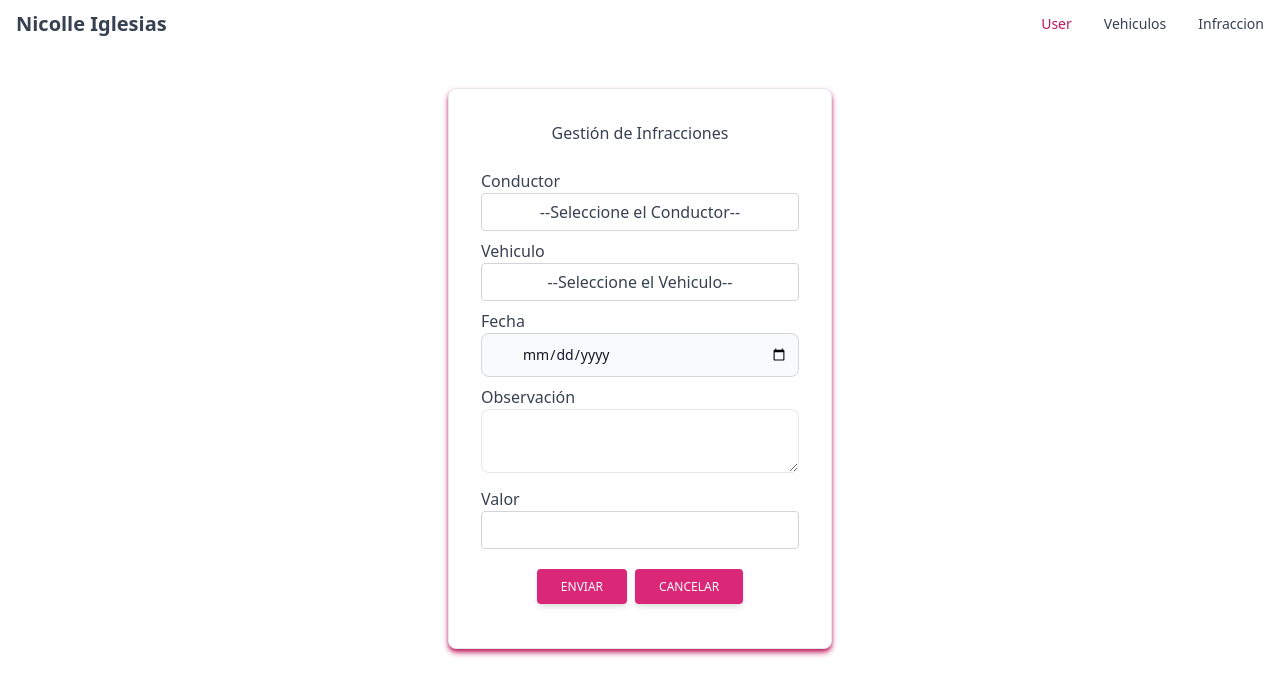
After one commit to Nicoligle26/transporcar, a Django app: page /infracciones/ in a window 1280 px wide. The commit adds this page. Shown: the top 696 px of the page. Run offline with Django 4.2, Linux system fonts and the light colour scheme; data that the repository does not hold is empty; some libraries are stand-ins or nearby versions.

Commit message:
Creaccion de infraccion

```diff
--- a/templates/index.html
+++ b/templates/index.html
@@ -15,19 +15,24 @@
     <div class="container flex flex-wrap justify-between items-center mx-auto">
       <a href="" class="flex items-center">
         <span
-          class="self-center text-xl font-semibold whitespace-nowrap dark:text-white text-gray-700 md:hover:text-blue-700">Nicolle
+          class="self-center text-xl font-semibold whitespace-nowrap dark:text-white text-gray-700 md:hover:text-pink-700">Nicolle
           Iglesias</span>
       </a>
       <div class="hidden justify-between items-center w-full md:flex md:w-auto md:order-1" id="mobile-menu-3">
         <ul class="flex flex-col mt-4 md:flex-row md:space-x-8 md:mt-0 md:text-sm md:font-medium">
           <li>
             <a href="/"
-              class="block py-2 pr-4 pl-3 text-white bg-blue-700 rounded md:bg-transparent md:text-blue-700 md:p-0 dark:text-white"
+              class="block py-2 pr-4 pl-3 text-white bg-pink-700 rounded md:bg-transparent md:text-pink-700 md:p-0 dark:text-white"
               aria-current="page">User</a>
           </li>
           <li>
             <a href="/vehiculos"
-              class="block py-2 pr-4 pl-3 text-gray-700 border-b border-gray-100 hover:bg-gray-50 md:hover:bg-transparent md:border-0 md:hover:text-blue-700 md:p-0 md:dark:hover:text-blue dark:text-gray-400 dark:hover:bg-gray-700 dark:hover:text-white md:dark:hover:bg-transparent dark:border-gray-700">Vehiculos</a>
+              class="block py-2 pr-4 pl-3 text-gray-700 border-b border-gray-100 hover:bg-gray-50 md:hover:bg-transparent md:border-0 md:hover:text-pink-700 md:p-0 md:dark:hover:text-pink dark:text-gray-400 dark:hover:bg-gray-700 dark:hover:text-white md:dark:hover:bg-transparent dark:border-gray-700">Vehiculos</a>
+          </li>
+
+          <li>
+            <a href="/infracciones"
+              class="block py-2 pr-4 pl-3 text-gray-700 border-b border-gray-100 hover:bg-gray-50 md:hover:bg-transparent md:border-0 md:hover:text-pink-700 md:p-0 md:dark:hover:text-pink dark:text-gray-400 dark:hover:bg-gray-700 dark:hover:text-white md:dark:hover:bg-transparent dark:border-gray-700">Infraccion</a>
           </li>
         </ul>
       </div>
--- a/templates/listado_vehiculo.html
+++ b/templates/listado_vehiculo.html
@@ -1,6 +1,7 @@
 {% extends 'index.html' %}
 {% block content %}
-<div class="relative overflow-x-auto shadow-md sm:rounded-lg mx-8 mt-8 shadow-blue-700">
+
+<div class="relative overflow-x-auto shadow-md sm:rounded-lg mx-8 mt-8 shadow-pink-700">
     <table class="w-full text-sm text-left text-gray-500 dark:text-gray-400">
         <thead class="text-xs text-gray-700 uppercase bg-gray-50 dark:bg-gray-700 dark:text-gray-400">
             <tr>
--- /dev/null
+++ b/templates/registrar_infraccion.html
@@ -0,0 +1,71 @@
+{% extends 'index.html' %}
+{% block content %}
+
+<div
+    class="p-4 max-w-sm bg-white rounded-lg border border-gray-200 shadow-md sm:p-6 lg:p-8 dark:bg-gray-800 dark:border-gray-700 m-auto mt-10 shadow-pink-700">
+    <h1 class="mb-3 text-gray-700 text-center dark:text-white">Gestión de Infracciones</h1>
+    <form class="space-y-6" action="/infracciones/" method="POST">
+        {% csrf_token %}
+        <div class="flex justify-center">
+            <div class="mb-3 xl:w-96">
+                <label class="mb-3 text-gray-700 text-center dark:text-white" for="conductor">Conductor</label>
+                <select
+                    class="form-select appearance-none block w-full px-3 py-1.5 text-base font-normal text-gray-700 bg-white bg-clip-padding bg-no-repeat border border-solid border-gray-300 rounded transition ease-in-out m-0 focus:text-gray-700 focus:bg-white focus:border-pink-600 focus:outline-none mb-2"
+                    aria-label="Default select example" name="conductor">
+                    <option selected class="text-center">--Seleccione el Conductor--</option>
+                    {% for cond in conductores %}
+                    <option value="{{cond.id}}">{{cond}}</option>
+                    {% endfor %}
+                </select>
+
+                <label class="mb-3 text-gray-700 text-center dark:text-white" for="vehiculo">Vehiculo</label>
+                <select
+                    class="form-select appearance-none block w-full px-3 py-1.5 text-base font-normal text-gray-700 bg-white bg-clip-padding bg-no-repeat border border-solid border-gray-300 rounded transition ease-in-out m-0 focus:text-gray-700 focus:bg-white focus:border-pink-600 focus:outline-none mb-2"
+                    aria-label="Default select example" name="vehiculo">
+                    <option selected class="text-center">--Seleccione el Vehiculo--</option>
+                    {% for veh in vehiculos %}
+                    <option value="{{veh.id}}">{{veh}}</option>
+                    {% endfor %}
+                </select>
+
+                <label class="mb-3 text-gray-700 text-center dark:text-white" for="fecha">Fecha</label>
+                <div class="relative mb-2">
+                    <input name="fecha" type="date"
+                        class="bg-gray-50 border border-gray-300 text-gray-900 sm:text-sm rounded-lg focus:ring-pink-500 focus:border-pink-500 block w-full pl-10 p-2.5 dark:bg-gray-700 dark:border-gray-600 dark:placeholder-gray-400 dark:text-white dark:focus:ring-pink-500 dark:focus:border-pink-500"
+                        placeholder="Seleccione la fecha">
+                </div>
+
+                <label class="mb-3 text-gray-700 text-center dark:text-white" for="observacion">Observación</label>
+                <textarea name="observacion" id="" cols="30" rows="10"
+                    class="w-full h-16 px-3 py-2 text-base text-gray-700 placeholder-gray-600 border rounded-lg focus:shadow-outline mb-2"></textarea>
+
+                <label class="mb-3 text-gray-700 text-center dark:text-white" for="valor">Valor</label>
+                <input type="number" min="0" name="valor"
+                    class="form-select appearance-none block w-full px-3 py-1.5 text-base font-normal text-gray-700 bg-white bg-clip-padding bg-no-repeat border border-solid border-gray-300 rounded transition ease-in-out m-0 focus:text-gray-700 focus:bg-white focus:border-pink-600 focus:outline-none">
+
+                <div class="flex space-x-2 justify-center">
+                    <button type="submit"
+                        class="p-1 inline-block px-6 py-2.5 bg-pink-600 text-white font-medium text-xs leading-tight uppercase rounded shadow-md hover:bg-pink-700 hover:shadow-lg focus:bg-pink-700 focus:shadow-lg focus:outline-none focus:ring-0 active:bg-pink-800 active:shadow-lg transition duration-150 ease-in-out mt-5"
+                        onclick="myalert()">Enviar</button>
+
+                    <button type="button"
+                        class="p-1 inline-block px-6 py-2.5 bg-pink-600 text-white font-medium text-xs leading-tight uppercase rounded shadow-md hover:bg-pink-700 hover:shadow-lg focus:bg-pink-700 focus:shadow-lg focus:outline-none focus:ring-0 active:bg-pink-800 active:shadow-lg transition duration-150 ease-in-out mt-5"
+                        onclick="cancelar()">Cancelar</button>
+                </div>
+            </div>
+        </div>
+    </form>
+</div>
+
+<script>
+    function myalert() {
+        alert("Seguro que quiere registrar la infracción?");
+    }
+
+    function cancelar() {
+        alert("Seguro de cancelar en registo?");
+        document.location.href = '/';
+    }
+</script>
+
+{% endblock %}
--- a/templates/reparacion.html
+++ b/templates/reparacion.html
@@ -40,7 +40,7 @@
     </div>
 </div>
 
-<div class="relative overflow-x-auto shadow-md sm:rounded-lg mx-8 mt-5 shadow-blue-700">
+<div class="relative overflow-x-auto shadow-md sm:rounded-lg mx-8 mt-5 shadow-pink-700">
     <table class="w-full text-sm text-left text-gray-500 dark:text-gray-400">
         <thead class="text-xs text-gray-700 uppercase bg-gray-50 dark:bg-gray-700 dark:text-gray-400">
             <tr>
--- a/transporcar/urls.py
+++ b/transporcar/urls.py
@@ -16,7 +16,7 @@ Including another URLconf
 
 from django.contrib import admin
 from django.urls import path
-from vehiculos.views import list
+from vehiculos.views import list, create
 from personas.views import getUsers, getVehiculos
 from reparaciones.views import show
 urlpatterns = [
@@ -24,5 +24,6 @@ urlpatterns = [
     path('vehiculos/', list),
     path('', getUsers),
     path('list_user/', getVehiculos),
-    path('reparacion/<id>', show)
+    path('reparacion/<id>', show),
+    path('infracciones/', create)
 ]
--- a/vehiculos/views.py
+++ b/vehiculos/views.py
@@ -1,6 +1,8 @@
-from django.shortcuts import render
+from django.shortcuts import redirect, render
 from django.http import HttpResponse
 from reparaciones.models import Vehiculo
+from vehiculos.models import Infraccion
+from personas.models import Conductor
 
 
 # Create your views here.
@@ -12,3 +14,22 @@ def list(request):
     vehiculos = Vehiculo.objects.all()
     data = {'vehiculos': vehiculos}
     return render(request, 'listado_vehiculo.html', data)
+
+
+def create(request):
+    conductores = Conductor.objects.all()
+    vehiculos = Vehiculo.objects.all()
+    if request.method == 'POST':
+        infraccion = Infraccion()
+        infraccion.fecha = request.POST.get('fecha')
+        infraccion.descripcion = request.POST.get('observacion')
+        infraccion.valor = request.POST.get('valor')
+        infraccion.conductor = Conductor.objects.get(
+            id=request.POST.get('conductor'))
+        infraccion.vehiculo = Vehiculo.objects.get(
+            id=request.POST.get('vehiculo'))
+        infraccion.save()
+        print('El registro ha sido guardado')
+    msg = 'La infraccion ha sido guardada'
+    data = {'conductores': conductores, 'vehiculos': vehiculos, 'msg': msg}
+    return render(request, 'registrar_infraccion.html', data)
```
Also changed, not shown: templates/listado_user.html (+6 -6 lines).
